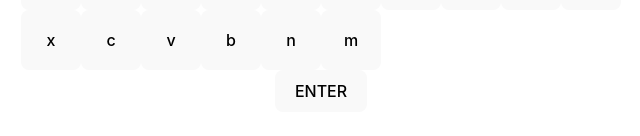
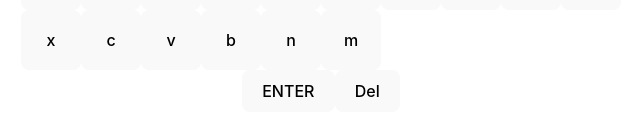
Before and after one commit to LuShuhong/wordle, a React (Vite) app: page / in a window 1280 px wide. Shown: the part 634-770 px from the top of the page, without its empty margins (319-959 px from the left). Built offline with nearby package versions, Linux system fonts and the light colour scheme.

Commit message:
add delete button

```diff
--- a/src/App.jsx
+++ b/src/App.jsx
@@ -6,6 +6,7 @@ import { word_list } from "./word_list";
 import { WholeBoard } from "./Board";
 import { Keyboard } from "./Keyboard";
 import { EnterButton } from "./EnterButton";
+import { DelButton } from "./DelButton";
 
 function App() {
   const word = useRef(
@@ -29,6 +30,10 @@ function App() {
     // setEnter((i) => !i);
     setGuesses((guesses) => [...guesses, e]);
     setLetter((letter) => "");
+  };
+
+  const delClick = (e) => {
+    setLetter((letter) => letter.slice(0, -1));
   };
 
   console.log(enter);
@@ -87,6 +92,7 @@ function App() {
         onClick={enterClick}
         guesses={guesses}
       ></EnterButton>
+      <DelButton letter={letter} onClick={delClick}></DelButton>
     </>
   );
 }
--- /dev/null
+++ b/src/DelButton.jsx
@@ -0,0 +1,8 @@
+import { Button } from "./Button";
+
+export const DelButton = ({ letter, onClick }) => {
+  const handleClick = () => {
+    onClick(letter);
+  };
+  return <Button value={`Del`} onClick={handleClick}></Button>;
+};
```
